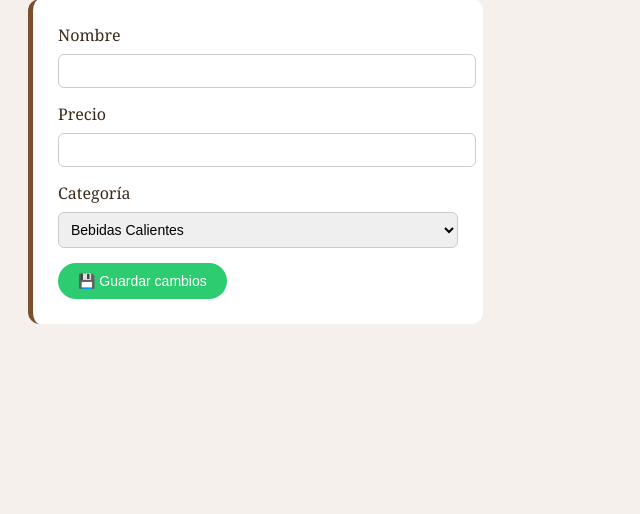
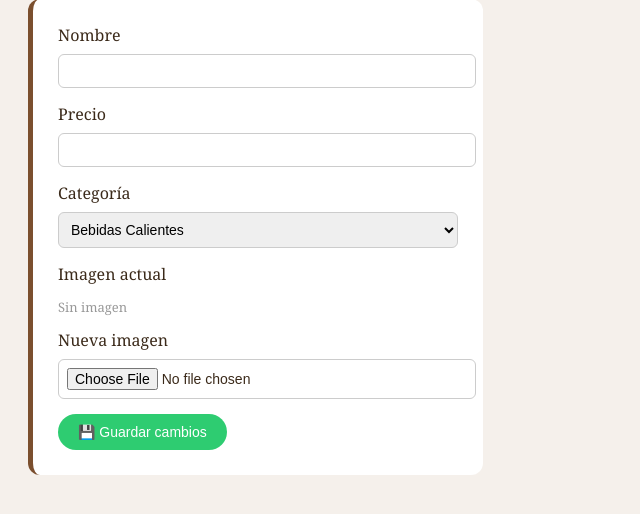
Before and after one commit to ismaelsantillan279/caf--bar-men-mi-primer-repositorio-, a Flask app: page /admin/editar/1 in a window 1280 px wide. Shown: the part 137-651 px from the top of the page, without its empty margins (0-640 px from the left). Run offline with Flask 3, Linux system fonts and the light colour scheme; the visitor is signed in with stand-in values (Sample User, id 1); data that the repository does not hold is empty; some libraries are stand-ins or nearby versions.

Commit message:
agregado edicion de imagenes en productos

```diff
--- a/app.py
+++ b/app.py
@@ -120,9 +120,18 @@ def editar(id):
         return redirect(url_for("login"))
     if request.method == "POST":
         nombre = request.form["nombre"]
-        precio = int(request.form["precio"])
+        precio = int(request.form["precio"].replace(".", ""))
         categoria = request.form["categoria"]
-        database.editar_producto(id, nombre, precio, categoria)
+
+        imagen_archivo = request.files.get("imagen")
+        nombre_imagen = None
+
+        if imagen_archivo and imagen_archivo.filename != "":
+            nombre_imagen = imagen_archivo.filename
+            ruta = os.path.join("static", "imagenes", nombre_imagen)
+            imagen_archivo.save(ruta)
+
+        database.editar_producto(id, nombre, precio, categoria, nombre_imagen)
         return redirect(url_for("admin"))
     producto = database.obtener_producto_por_id(id)
     return render_template("editar.html", producto=producto)
--- a/database.py
+++ b/database.py
@@ -58,12 +58,19 @@ def agregar_producto(nombre, precio, categoria, imagen=None):
     con.commit()
     con.close()
 
-def editar_producto(id, nombre, precio, categoria):
+def editar_producto(id, nombre, precio, categoria, imagen=None):
     con = conectar()
     cursor = con.cursor()
-    cursor.execute(
-        "UPDATE productos SET nombre=%s, precio=%s, categoria=%s  WHERE id=%s", (nombre, precio, categoria, id)
-    )
+    if imagen:
+        cursor.execute(
+            "UPDATE productos SET nombre=%s, precio=%s, categoria=%s, imagen=%s WHERE id=%s",
+            (nombre, precio, categoria, imagen, id)
+        )
+    else:
+        cursor.execute(
+            "UPDATE productos SET nombre=%s, precio=%s, categoria=%s WHERE id=%s",
+            (nombre, precio, categoria, id)
+        )
     con.commit()
     con.close()
 
--- a/templates/editar.html
+++ b/templates/editar.html
@@ -18,7 +18,7 @@
     <h1>✏️ Editar Producto</h1>
 
     <div class="form-editar">
-        <form action="/admin/editar/{{ producto[0] }}" method="POST">
+<form action="/admin/editar/{{ producto[0] }}" method="POST" enctype="multipart/form-data">
 
     <label>Nombre</label>
     <input type="text" name="nombre" value="{{ producto[1] }}" required>
@@ -34,6 +34,16 @@
         <option {% if producto[3] == "Postres" %}selected{% endif %}>Postres</option>
     </select>
 
+    <label>Imagen actual</label>
+    {% if producto[4] %}
+    <img src="/static/imagenes/{{ producto[4] }}" style="width:80px; height:80px; object-fit:cover; border-radius:8px; display:block; margin-bottom:10px;">
+    {% else %}
+    <p style="color:#999; font-size:13px;">Sin imagen</p>
+    {% endif %}
+
+    <label>Nueva imagen</label>
+    <input type="file" name="imagen" accept="image/*">
+
     <button type="submit" class="btn btn-verde">💾 Guardar cambios</button>
 </form>
     </div>
```
Lines whose indentation alone changed are shown as unchanged.
